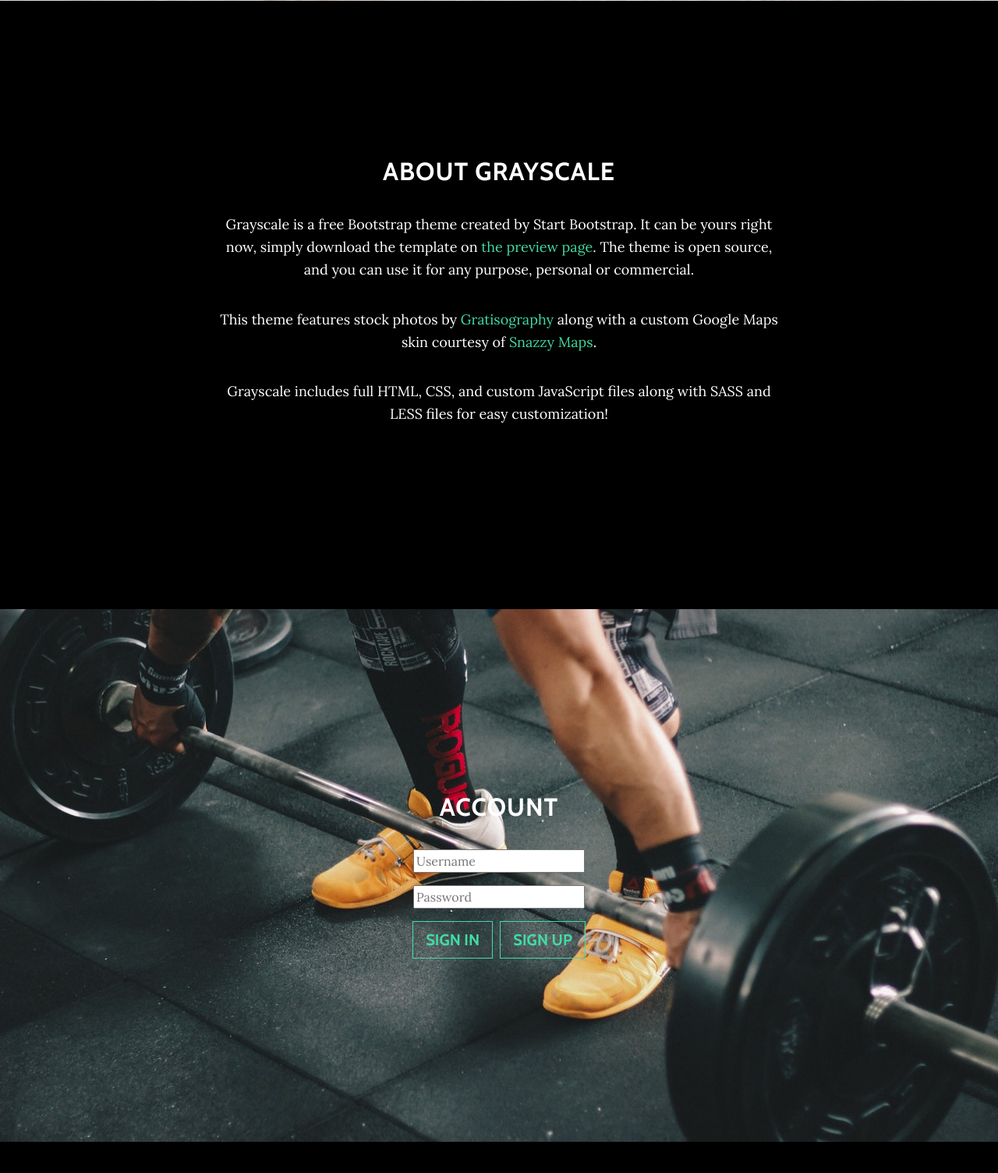
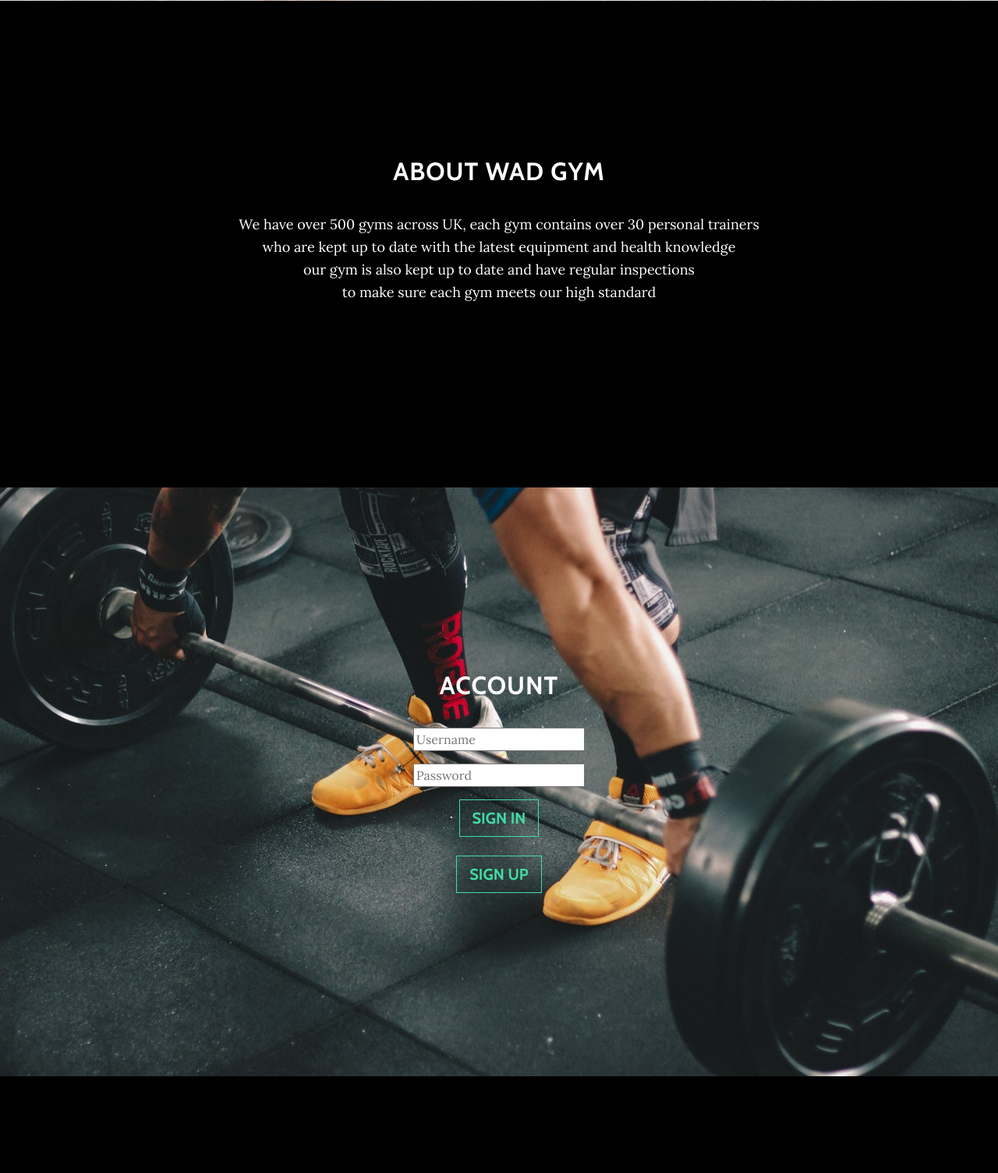
Before and after one commit to kellyevetaylor/GymWebsite, a PHP site: page / in a window 1280 px wide. Shown: the part 799-2303 px from the top of the page at 78% size. Run offline with PHP 8.4, Linux system fonts and the light colour scheme; some libraries are stand-ins or nearby versions.

Commit message:
updated the about section on the index page and also
Signed-off-by: pavindersingh <dkb15175@uni.strath.ac.uk>

```diff
--- a/Wad3BootstrapVersion/index.php
+++ b/Wad3BootstrapVersion/index.php
@@ -12,8 +12,8 @@
 
     <meta charset="utf-8">
     <meta name="viewport" content="width=device-width, initial-scale=1, shrink-to-fit=no">
-    <meta name="description" content="">
-    <meta name="author" content="">
+    <meta name="the index page, information regarding the WAD Gym, login and re-direct for signing up" content="">
+    <meta name="cs312" content="">
 
     <title>WAD 3 - Gym</title>
 
@@ -27,6 +27,24 @@
 
     <!-- Custom styles for this template -->
     <link href="css/grayscale.min.css" rel="stylesheet">
+
+    <script>
+        function validateInputForm() {
+            var inUsername = document.forms["loginForm"]["Username"].value;
+            var inPassword = document.forms["loginForm"]["Password"].value;
+            var message = "Please enter your :\n";
+            if(inUsername == ""){
+                message = message + "Username\n";
+            }
+            if(inPassword == ""){
+                message = message + "Password\n";
+            }
+            if (inUsername == "" || inPassword == "") {
+                alert(message);
+                return false;
+            }
+        }
+    </script>
 
 </head>
 
@@ -83,14 +101,16 @@
     <div class="container">
         <div class="row">
             <div class="col-lg-8 mx-auto">
-                <h2>About Grayscale</h2>
-                <p>Grayscale is a free Bootstrap theme created by Start Bootstrap. It can be yours right now, simply download the template on
-                    <a href="http://startbootstrap.com/template-overviews/grayscale/">the preview page</a>. The theme is open source, and you can use it for any purpose, personal or commercial.</p>
-                <p>This theme features stock photos by
-                    <a href="http://gratisography.com/">Gratisography</a>
-                    along with a custom Google Maps skin courtesy of
-                    <a href="http://snazzymaps.com/">Snazzy Maps</a>.</p>
-                <p>Grayscale includes full HTML, CSS, and custom JavaScript files along with SASS and LESS files for easy customization!</p>
+                <h2>About WAD GYM</h2>
+                <p>
+                    We have over 500 gyms across UK, each gym contains over 30 personal trainers
+                    <br>
+                    who are kept up to date with the latest equipment and health knowledge
+                    <br>
+                    our gym is also kept up to date and have regular inspections
+                    <br>
+                    to make sure each gym meets our high standard
+                <p>
             </div>
         </div>
     </div>
@@ -102,6 +122,7 @@
             <div class="col-lg-8 mx-auto">
                 <p>
                 <h2>Account</h2>
+                <form name="loginForm" action="Dashboard.php" method="post" onsubmit="return validateInputForm()">
                     <ul class="list-inline banner-social-buttons">
                         <li class="list-inline-item">
                             <input type="text" name="Username" placeholder="Username"/>
@@ -112,17 +133,17 @@
                             <input type="password" name="Password" placeholder="Password"/>
                         </li>
                     </ul>
-            <ul class="list-inline banner-social-buttons">
-                <li class="list-inline-item">
                     <input type="submit" name="SignIn" value="Sign In" class="btn btn-default btn-lg"/>
-                </li>
-                <li class="list-inline-item">
-                    <input type="submit" name="SignIn" value="Sign Up" class="btn btn-default btn-lg"/>
-                </li>
+                </form>
+                <br>
+                <form>
+                        <input type="submit" href="test" name="SignIn" value="Sign Up" class="btn btn-default btn-lg"/>
+                </form>
                 </ul>
                 </p>
             </div>
         </div>
+
 </section>
 
 <!-- Contact Section -->
@@ -158,7 +179,7 @@
 <!-- Footer -->
 <footer>
     <div class="container text-center">
-        <p>Copyright &copy; Your Website 2017</p>
+        <p>Copyright &copy; WAD Gym 2017</p>
     </div>
 </footer>
 
```
Lines whose indentation alone changed are shown as unchanged.
